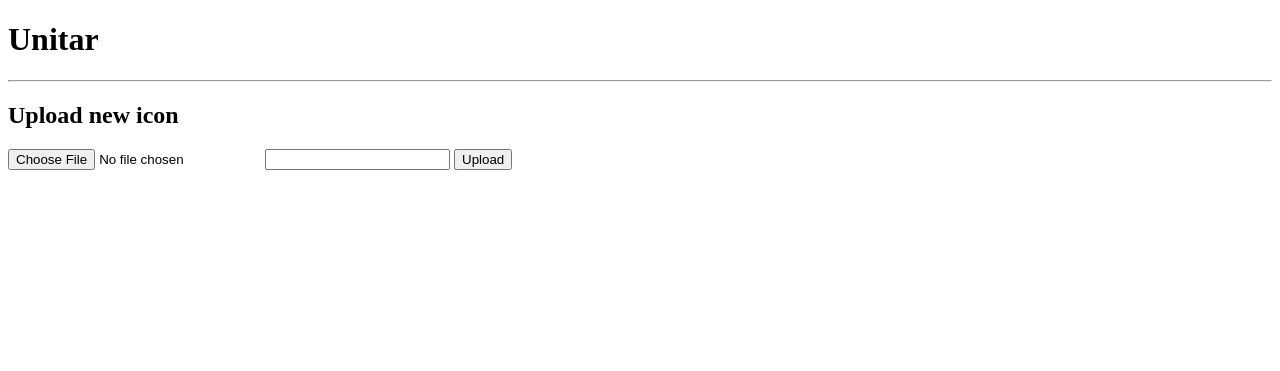
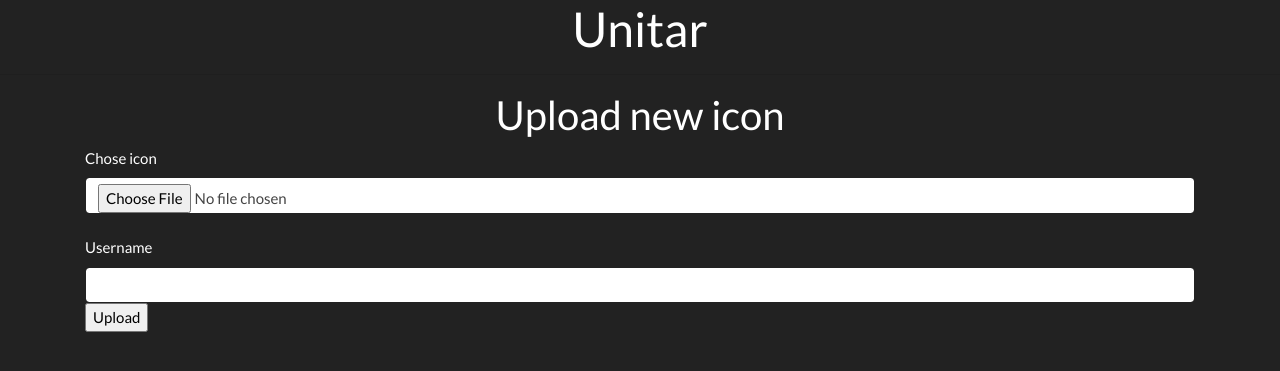
Before and after one commit to l3gacyb3ta/UnitarPOC, a Flask app: page /upload in a window 1280 px wide. Shown: the top 371 px of the page. Run offline with Flask 2, Linux system fonts and the light colour scheme.

Commit message:
A lot of stuff

```diff
--- a/main.py
+++ b/main.py
@@ -1,107 +1,132 @@
 import os, uuid, pickle
 from hashlib import sha1
-from flask import Flask, flash, request, redirect, url_for, send_from_directory, render_template
+from flask import (
+    Flask,
+    flash,
+    request,
+    redirect,
+    url_for,
+    send_from_directory,
+    render_template,
+)
 from werkzeug.utils import secure_filename
 
 # Constants!
-UPLOAD_FOLDER = 'icons'
-ALLOWED_EXTENSIONS = {'.png', '.jpg', '.jpeg', '.gif', '.tif', '.tiff', '.svg'}
+UPLOAD_FOLDER = "icons"
+ALLOWED_EXTENSIONS = {".png", ".jpg", ".jpeg", ".gif", ".tif", ".tiff", ".svg"}
 
 # Maximum upload size
 MEGABYTES = 5
 
 # uuid generation shortcut
 def uuid_gen():
-  return uuid.uuid4().hex
+    return uuid.uuid4().hex
+
 
 # Determin if a file can be uploaded
 def allowed_file(filename):
-  # Use the safer os.path.splitext instead of string manipulation
-  return os.path.splitext(filename)[1].lower() in ALLOWED_EXTENSIONS
+    # Use the safer os.path.splitext instead of string manipulation
+    return os.path.splitext(filename)[1].lower() in ALLOWED_EXTENSIONS
+
 
 def hash(data):
     return sha1(data).hexdigest()
 
+
 # Configure flask
 app = Flask(__name__)
-app.config['UPLOAD_FOLDER'] = UPLOAD_FOLDER
-app.config['MAX_CONTENT_LENGTH'] = MEGABYTES * 1024 * 1024
-app.config['SECRET_KEY'] = uuid_gen()
+app.config["UPLOAD_FOLDER"] = UPLOAD_FOLDER
+app.config["MAX_CONTENT_LENGTH"] = MEGABYTES * 1024 * 1024
+app.config["SECRET_KEY"] = uuid_gen()
 
-users = {'test': ['9f67db172e2d4db99095bfc4cf23f527.jpg', 'hehe']}
 
 # File hashing index:
 files = {}
 
-for (dirpath, dirnames, filenames) in os.walk('icons'):
+for (dirpath, dirnames, filenames) in os.walk("icons"):
     for filename in filenames:
         path = os.sep.join([dirpath, filename])
-        files[hash(open(path, 'rb').read())] = filename
-
-print(files.keys())
+        files[hash(open(path, "rb").read())] = filename
 
 # Basic index
-@app.route('/')
+@app.route("/")
 def index():
     return render_template("index.html")
 
+
 # Fancy upload stuff!
-@app.route('/upload', methods=['GET', 'POST'])
+@app.route("/upload", methods=["GET", "POST"])
 def upload_file():
-    if request.method == 'POST':
+    if request.method == "POST":
         # check if the post request has the file part
-        if 'file' not in request.files:
-            flash('No icon in upload, maybe the file is corrupted?')
-            return redirect(request.url)
+        if "file" not in request.files:
+            return render_template(
+                "message.html",
+                message="No icon in upload, maybe the file is corrupted?",
+                error=True,
+            )
 
-        uname = request.form['uname']
+        if request.form["uname"] == "":
+            return render_template("message.html", message="No username", error=True)
 
-        file = request.files['file']
+        uname = request.form["uname"]
+
+        file = request.files["file"]
         # if user does not select file, browser also
         # submit an empty part without filename
 
-        if file.filename == '':
-            flash('No selected icon, maybe you forgot to select a file?')
-            return redirect(request.url)
+        if file.filename == "":
+            return render_template(
+                "message.html",
+                message="No selected icon, maybe you forgot to select a file?",
+                error=True,
+            )
 
         if file and allowed_file(file.filename):
             filename = uuid_gen() + os.path.splitext(file.filename)[1]
-            file.save(os.path.join(app.config['UPLOAD_FOLDER'], filename))
+            file.save(os.path.join(app.config["UPLOAD_FOLDER"], filename))
 
-            path = os.path.join(app.config['UPLOAD_FOLDER'], filename)
+            path = os.path.join(app.config["UPLOAD_FOLDER"], filename)
 
-
-            hashed_file = hash(open(path, 'rb').read())
+            hashed_file = hash(open(path, "rb").read())
             # Make sure someone hasn't already uploaded the file the new user is uploading
             if hashed_file in files.keys():
-                os.remove(path) # Delete the new file (This is the best I could find)
-                users[uname] = users[uname] + [files[hashed_file]] if uname in users.keys() else [files[hashed_file]] # Adding to the user's list of icons
+                os.remove(path)  # Delete the new file (This is the best I could find)
+                users[uname] = (
+                    users[uname] + [files[hashed_file]]
+                    if uname in users.keys()
+                    else [files[hashed_file]]
+                )  # Adding to the user's list of icons
                 return redirect("user/" + uname)
 
             else:
                 # If it's a new file, add the hash
                 files[hashed_file] = filename
 
-            users[uname] = users[uname] + [filename] if uname in users.keys() else [filename] # Adding to the user's list of icons
+            users[uname] = (
+                users[uname] + [filename] if uname in users.keys() else [filename]
+            )  # Adding to the user's list of icons
 
             # Give you your user page
             return redirect("user/" + uname)
 
     return render_template("upload.html")
 
+
 # Return an icon based on it's filename
-@app.route('/icons/<filename>')
+@app.route("/icons/<filename>")
 def uploaded_icon(filename):
-    return send_from_directory(app.config['UPLOAD_FOLDER'], secure_filename(filename))
+    return send_from_directory(app.config["UPLOAD_FOLDER"], secure_filename(filename))
+
 
 # Set the favorite
-@app.route('/set/<uname>/<icon>')
+@app.route("/set/<uname>/<icon>")
 def set_favorite(uname, icon):
     # If the user exists then do stuff
     if uname in users.keys():
         # If it's aleready set, then don't do anything
         if icon == users[uname][0]:
-            return redirect("/")
+            return redirect("/user/" + uname)
 
         else:
             # Other wise, if check for the icon
@@ -110,33 +135,53 @@
                 y = users[uname][0]
                 users[uname][0] = icon
                 users[uname].append(y)
-                return redirect("/")
+                return redirect("/user/" + uname)
             # If not, then display an error
             else:
-                return "ERROR NOT USER ICON"
+                return render_template(
+                    "message.html", message="ERROR NOT USER ICON", error=True
+                )
 
     else:
-        return "ERROR NO USER"
+        return render_template("message.html", message="ERROR NO USER", error=True)
 
 
 # Chose the best icon
-@app.route('/user/<uname>')
+@app.route("/user/<uname>")
 def user_icons(uname):
-    return render_template("user.html", icons = users[uname], uname=uname)
+    return render_template("user.html", icons=users[uname], uname=uname)
+
 
 # Get the number 1 (0) avatar from user
-@app.route('/avatar/<uname>')
+@app.route("/avatar/<uname>")
 def get_best_avatar(uname):
-    return send_from_directory(app.config['UPLOAD_FOLDER'], users[uname][0]) if uname in users.keys() else "ERROR USER NOT FOUND"
+    return (
+        send_from_directory(app.config["UPLOAD_FOLDER"], users[uname][0])
+        if uname in users.keys()
+        else render_template("message.html", message="USER NOT FOUND")
+    )
+
 
 # Pickle save and load, acessed using /save and /load
 
-@app.route('/save')
+
+@app.route("/save")
 def save():
-    pickle.dump(users, open( "save.p", "wb" ) )
+    pickle.dump(users, open("save.p", "wb"))
+    return render_template("message.html", message="saved")
 
-@app.route('/load')
+
+@app.route("/load")
 def load():
-    users = pickle.load( open( "save.p", "rb" ) )
+    global users
+    users = pickle.load(open("save.p", "rb"))
 
-app.run(host='0.0.0.0', port=8080)
+    return render_template("message.html", message=str(users))
+
+
+@app.route("/style.css")
+def css():
+    return send_from_directory("templates", "style.css")
+
+
+app.run(host="0.0.0.0", port=8080, debug=True)
--- a/requirements.txt
+++ b/requirements.txt
@@ -1,2 +1,4 @@
 Flask==1.0.2
 flask
+flask-sqlalchemy
+flask-login
--- a/templates/base.html
+++ b/templates/base.html
@@ -1,14 +1,22 @@
 <!DOCTYPE html>
 <html lang="en">
+
 <head>
   <meta charset="UTF-8">
   <meta http-equiv="X-UA-Compatible" content="IE=edge">
   <meta name="viewport" content="width=device-width, initial-scale=1.0">
 
+  <link href="https://bootswatch.com/4/darkly/bootstrap.css" rel="stylesheet" crossorigin="anonymous">
+  <script src="https://cdn.jsdelivr.net/npm/bootstrap@5.0.0-beta3/dist/js/bootstrap.bundle.min.js"
+    integrity="sha384-JEW9xMcG8R+pH31jmWH6WWP0WintQrMb4s7ZOdauHnUtxwoG2vI5DkLtS3qm9Ekf"
+    crossorigin="anonymous"></script>
+
   <title>Unitar POC</title>
 </head>
+
 <body>
   {% block content %}
   {% endblock content %}
 </body>
+
 </html>
--- /dev/null
+++ b/templates/style.css
@@ -0,0 +1,3 @@
+body {
+    font-family: sans-serif;
+}
--- a/templates/upload.html
+++ b/templates/upload.html
@@ -1,12 +1,20 @@
 {% extends "base.html" %}
 
 {% block content %}
-<h1>Unitar</h1>
+
+<figure class="container-fluid" >
+  <h1 class="text-center">Unitar</h1>
+</figure>
 <hr>
-<h2>Upload new icon</h2>
+<h2 class="text-center">Upload new icon</h2>
 <form method=post enctype=multipart/form-data>
-  <input type=file name=file>
-  <input type=text name=uname>
+  <div class="mb-3 container-md">
+    <label for="formFile" class="form-label">Chose icon</label>
+    <input class="form-control" type="file" od="formFile" name=file>
+    <br>
+    <label for="unameIn" class="form-label">Username</label>
+    <input type="text" class="form-control" name=uname id="unameIn" aria-describedby="uname">
   <input type=submit value=Upload>
+</div>
 </form>
 {% endblock content %}
```
Also changed, not shown: templates/message.html (added, +24 -0 lines), templates/user.html (+19 -3 lines), 1 other file. Lines whose indentation alone changed are shown as unchanged.
